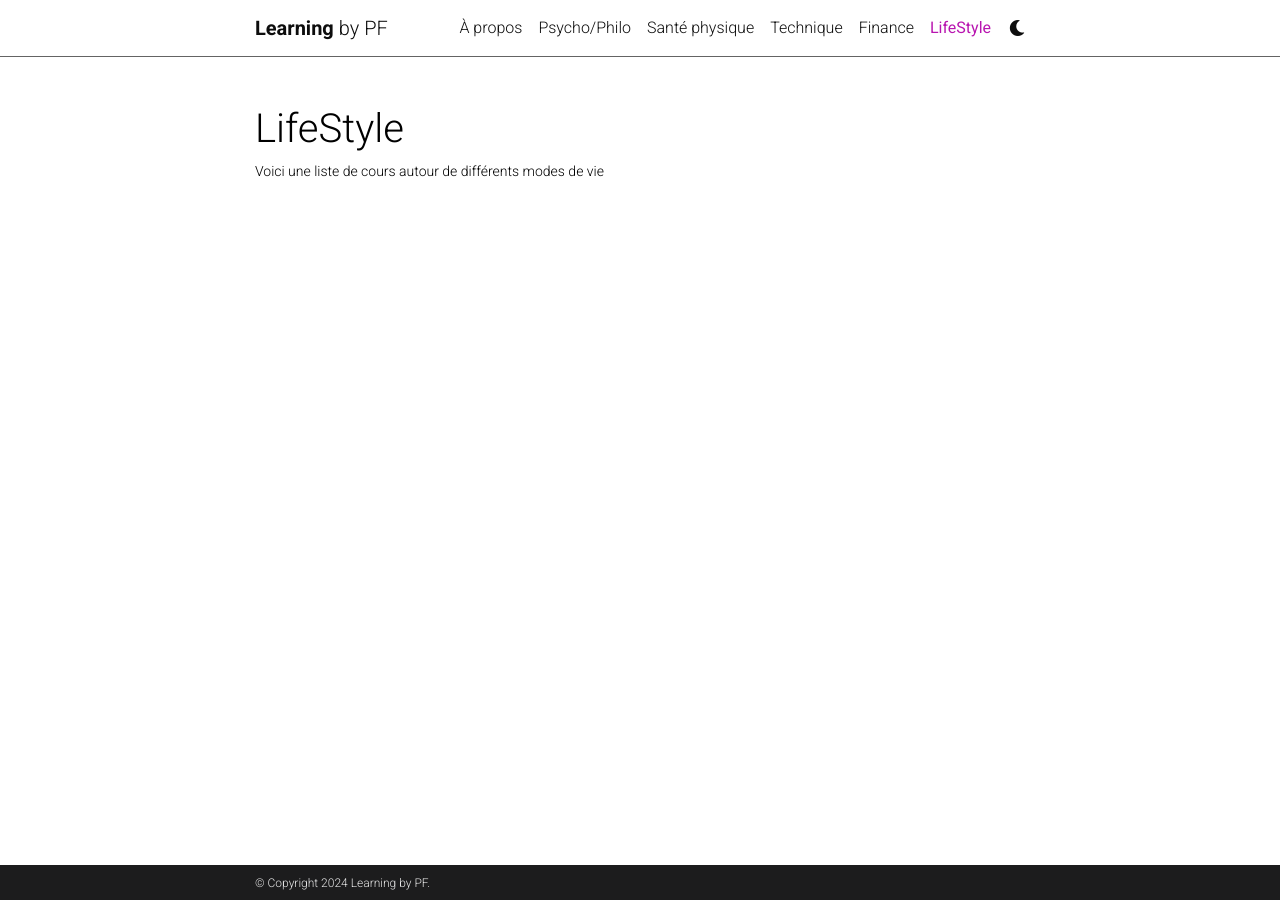
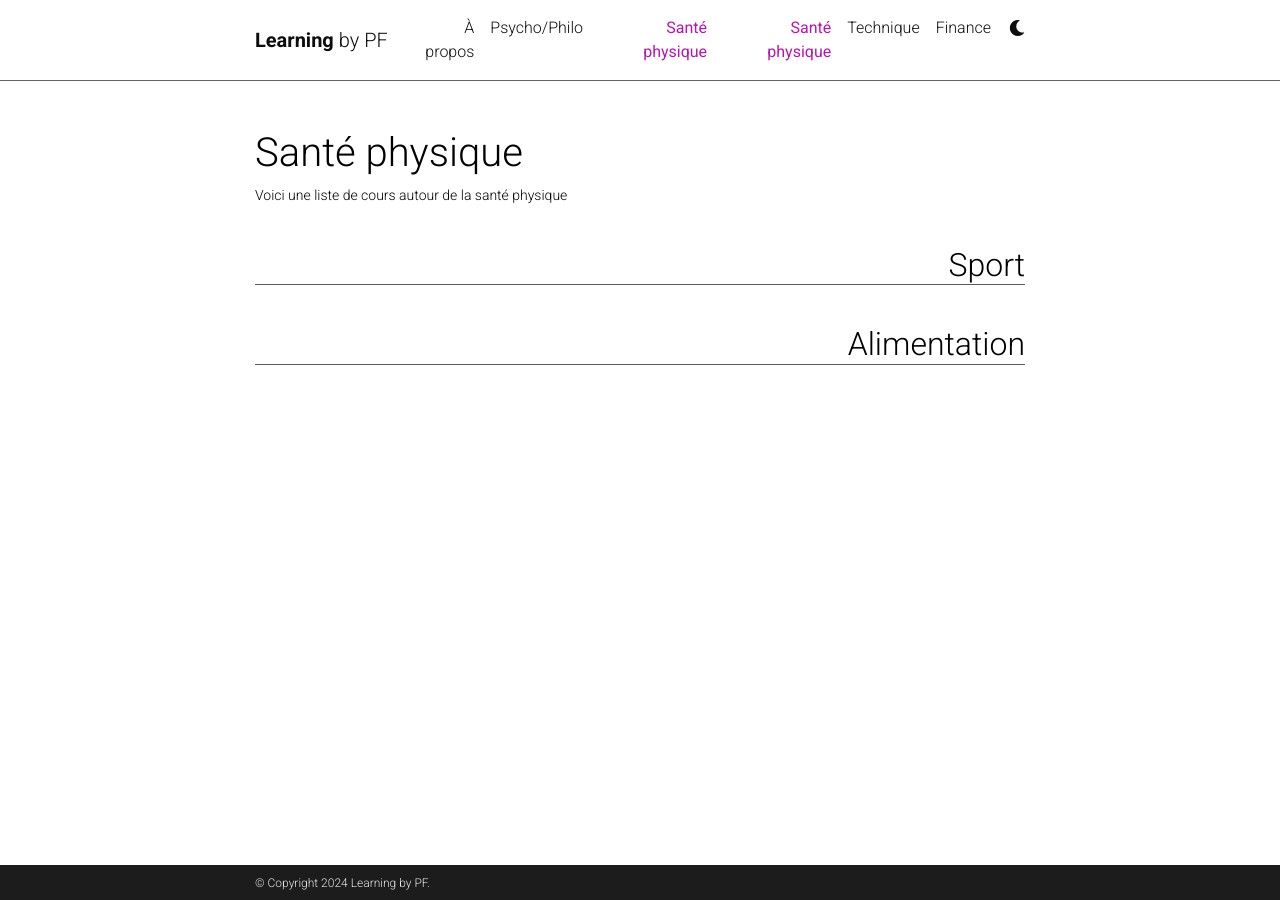
Before and after one commit to mpek29/learning, a Jekyll site: the page built from _pages/lifestyle.md, in a window 1280 px wide. Built offline with Jekyll 4.4.1, drawn with Linux system fonts in a browser that asks for light colours; comment, search, counter and statistics services are not loaded; a style sheet for code colours, icons or effects is not loaded.

Commit message:
fix for lifestyle's section

```diff
--- a/_config.yml
+++ b/_config.yml
@@ -119,6 +119,9 @@ collections:
   financial:
     output: true
     permalink: /financial/:path/
+  lifestyle:
+    output: true
+    permalink: /lifestyle/:path/
 
 
 # -----------------------------------------------------------------------------
@@ -239,6 +242,7 @@ enable_psycho_philo_categories:  true # enables categorization of psycho_philo i
 enable_physical_categories:  true # enables categorization of physical into
 enable_technical_categories:  true # enables categorization of technical into
 enable_financial_categories:  true # enables categorization of financial into
+enable_lifestyle_categories:  true # enables categorization of lifestyle into
                                    # multiple categories
 enable_medium_zoom:         true   # enables image zoom feature (as on medium.com)
 enable_progressbar:         true   # enables a horizontal progress bar linked to the vertical scroll position
--- a/_includes/course.html
+++ /dev/null
@@ -1,2 +0,0 @@
-<!-- _includes/course.html -->
-<li class="li-course"><a href="{{ course.url | relative_url }}">{{ course.title }}</a></li>
--- /dev/null
+++ b/_includes/lifestyle.html
@@ -0,0 +1,2 @@
+<!-- _includes/lifestyle.html -->
+<li class="li-technical"><a href="{{ lifestyle.url | relative_url }}">{{ lifestyle.title }}</a></li>
--- a/_pages/lifestyle.md
+++ b/_pages/lifestyle.md
@@ -1,10 +1,39 @@
 ---
 layout: page
-title: LifeStyle
+title: Santé physique
 permalink: /lifestyle/
-description: Voici une liste de cours autour de différents modes de vie
+description: Voici une liste de cours autour de la santé physique
 nav: true
-nav_order: 5
-display_categories: [Budgétisation, Investissement]
-test: site.lifestyle
+nav_order: 3
+display_categories: [Sport, Alimentation]
 ---
+
+<!-- pages/lifestyle.md -->
+<div class="technical">
+{%- if site.enable_lifestyle_categories and page.display_categories %}
+  <!-- Display categorized lifestyle -->
+  {%- for category in page.display_categories %}
+  <h2 class="category">{{ category }}</h2>
+  {%- assign categorized_lifestyle = site.lifestyle | where: "category", category -%}
+  {%- assign sorted_lifestyle = categorized_lifestyle | sort: "importance" %}
+  <!-- Generate cards for each project -->
+  <div class="technical">
+    <ul class="ul-lifestyle">
+      {%- for lifestyle in sorted_lifestyle -%}
+        {% include lifestyle.html %}
+      {%- endfor %}
+    </ul>
+  </div>
+  {% endfor %}
+
+{%- else -%}
+<!-- Display lifestyle without categories -->
+  {%- assign sorted_lifestyle = site.lifestyle | sort: "importance" -%}
+  <!-- Generate cards for each project -->
+  <div class="grid">
+    {%- for project in sorted_lifestyle -%}
+      {% include lifestyle.html %}
+    {%- endfor %}
+  </div>
+{%- endif -%}
+</div>
```
